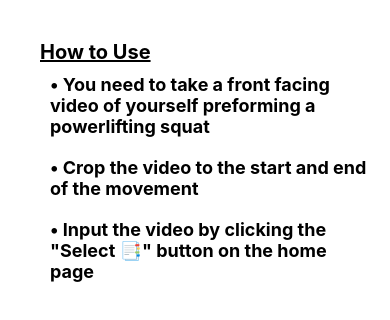
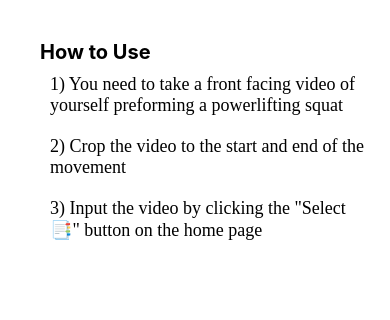
Before and after one commit to AyoobAboosalih/PWLFTR, a React Native app in the folder Client/: screen /Help in a window 390 px wide. Shown: the top 320 px of the page. Built offline with nearby package versions, Linux system fonts and the light colour scheme.

Commit message:
Update help.js

```diff
--- a/Client/screens/help.js
+++ b/Client/screens/help.js
@@ -8,15 +8,15 @@ function Help() {
       <Text
         style={
           styles.bulletpoints
-        }>{`\u2022 You need to take a front facing video of yourself preforming a powerlifting squat`}</Text>
+        }>{`1) You need to take a front facing video of yourself preforming a powerlifting squat`}</Text>
       <Text
         style={
           styles.bulletpoints
-        }>{`\u2022 Crop the video to the start and end of the movement`}</Text>
+        }>{`2) Crop the video to the start and end of the movement`}</Text>
       <Text
         style={
           styles.bulletpoints
-        }>{`\u2022 Input the video by clicking the "Select 📑" button on the home page`}</Text>
+        }>{`3) Input the video by clicking the "Select 📑" button on the home page`}</Text>
     </View>
   );
 }
@@ -38,12 +38,11 @@ const styles = StyleSheet.create({
     fontSize: 20,
     fontWeight: 'bold',
     color: 'black',
-    textDecorationLine: 'underline',
   },
 
   bulletpoints: {
+    fontFamily: 'Cochin',
     fontSize: 18,
-    fontWeight: 'bold',
     color: 'black',
     padding: 10,
   },
```
